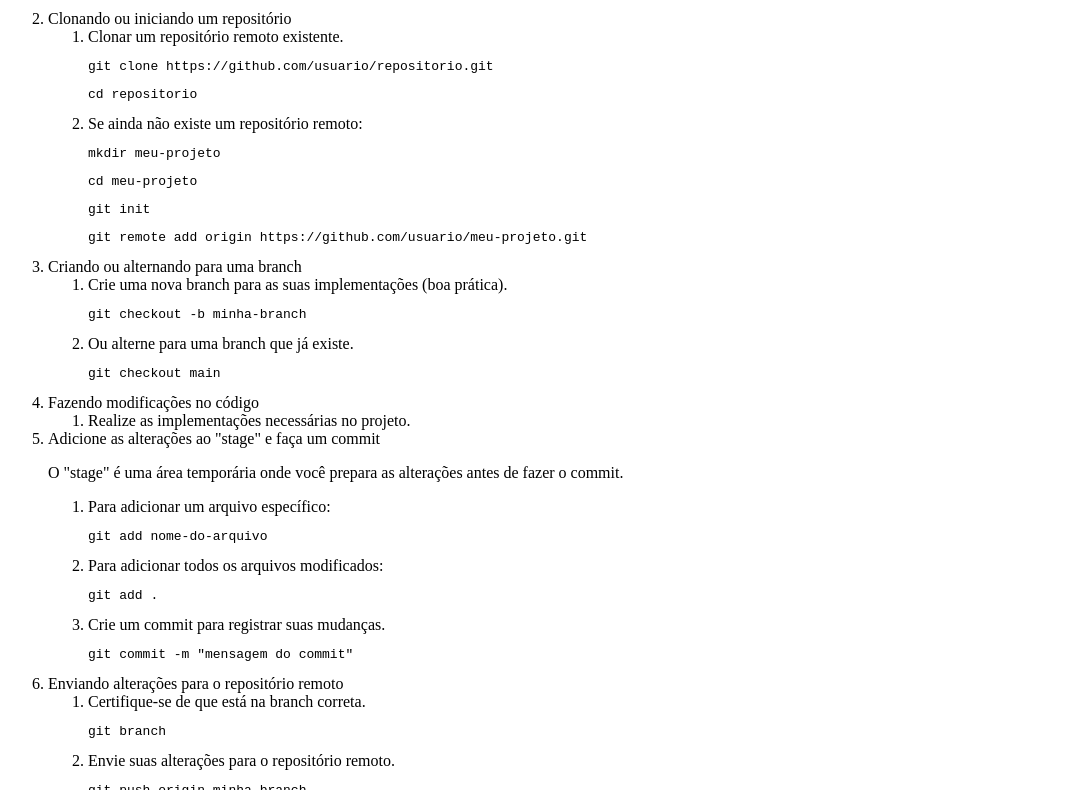
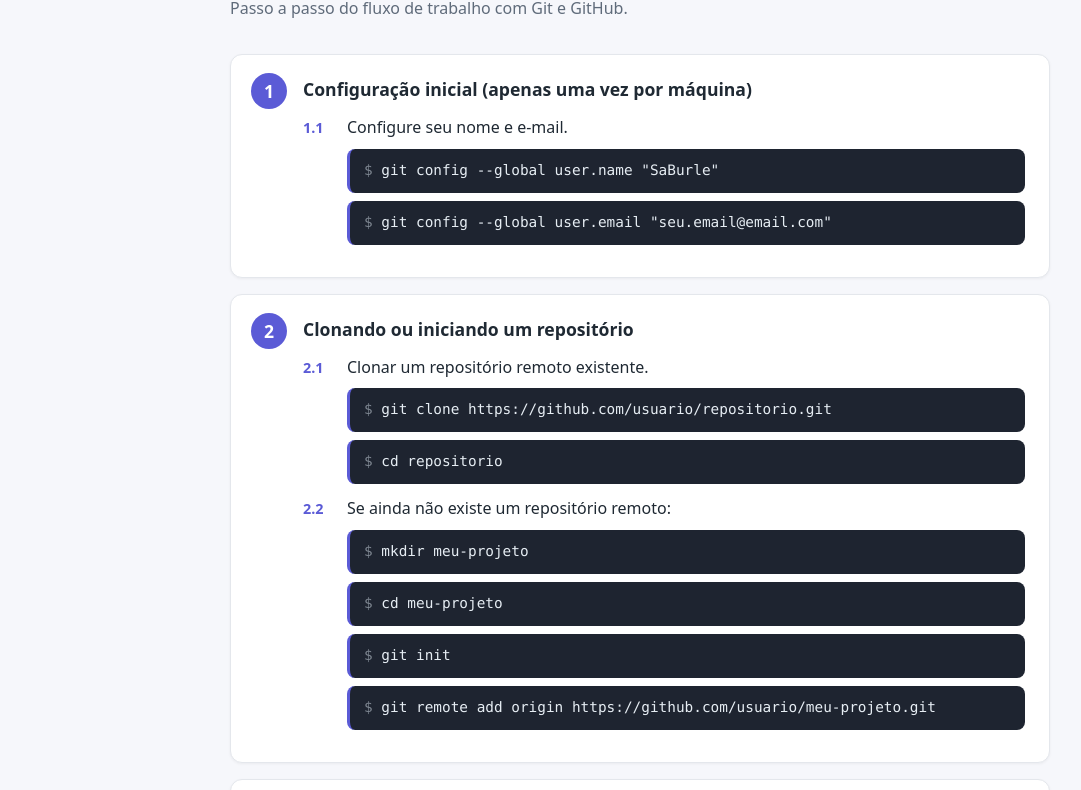
Before and after one commit to SaBurle/M5_Pratique, a plain HTML site: page M5_Git_GitHub/aula5.5/index.html in a window 1280 px wide. Shown: the part 111-901 px from the top of the page, without its empty margins (0-1081 px from the left). Drawn offline with Linux system fonts and the light colour scheme.

Commit message:
M5_aula5.5: estilização da página
Adiciona título, cartões por etapa, numeração 7.1/7.2 e blocos de
comando em estilo terminal, com cor de destaque roxa e tema escuro.

Co-Authored-By: Claude Opus 5.5 <noreply@anthropic.com>

```diff
--- a/M5_Git_GitHub/aula5.5/index.html
+++ b/M5_Git_GitHub/aula5.5/index.html
@@ -4,8 +4,173 @@
     <meta charset="UTF-8">
     <meta name="viewport" content="width=device-width, initial-scale=1.0">
     <title>Guia de comandos Git</title>
+    <style>
+        :root {
+            --bg: #f6f7fb;
+            --card: #ffffff;
+            --text: #1f2933;
+            --muted: #5f6b7a;
+            --accent: #5b5bd6;
+            --border: #e4e7ec;
+            --code-bg: #1e2430;
+            --code-text: #e6edf3;
+        }
+
+        @media (prefers-color-scheme: dark) {
+            :root {
+                --bg: #0f1218;
+                --card: #171b23;
+                --text: #e6e9ef;
+                --muted: #9aa4b2;
+                --accent: #7c7ff2;
+                --border: #262c38;
+                --code-bg: #0b0e13;
+            }
+        }
+
+        body {
+            margin: 0;
+            font-family: system-ui, -apple-system, "Segoe UI", Roboto, sans-serif;
+            background: var(--bg);
+            color: var(--text);
+            line-height: 1.6;
+        }
+
+        main {
+            max-width: 820px;
+            margin: 0 auto;
+            padding: 48px 16px;
+        }
+
+        h1 {
+            margin: 0 0 8px;
+            font-size: 2rem;
+        }
+
+        h1 span {
+            color: var(--accent);
+        }
+
+        .subtitulo {
+            margin: 0 0 32px;
+            color: var(--muted);
+        }
+
+        /* Etapas (1, 2, 3...) */
+        main > ol {
+            list-style: none;
+            margin: 0;
+            padding: 0;
+            counter-reset: etapa;
+        }
+
+        main > ol > li {
+            counter-increment: etapa;
+            position: relative;
+            margin-bottom: 16px;
+            padding: 20px 24px 20px 72px;
+            background: var(--card);
+            border: 1px solid var(--border);
+            border-radius: 12px;
+            box-shadow: 0 1px 3px rgba(0, 0, 0, 0.05);
+            font-size: 1.1rem;
+            font-weight: 600;
+        }
+
+        main > ol > li::before {
+            content: counter(etapa);
+            position: absolute;
+            top: 18px;
+            left: 20px;
+            width: 36px;
+            height: 36px;
+            display: grid;
+            place-items: center;
+            border-radius: 50%;
+            background: var(--accent);
+            color: #ffffff;
+            font-weight: 700;
+        }
+
+        main > ol > li > * {
+            font-size: 1rem;
+            font-weight: 400;
+        }
+
+        main > ol > li > p {
+            color: var(--muted);
+        }
+
+        /* Passos (7.1, 7.2...) */
+        main > ol > li > ol {
+            list-style: none;
+            margin: 12px 0 0;
+            padding: 0;
+            counter-reset: passo;
+        }
+
+        main > ol > li > ol > li {
+            counter-increment: passo;
+            position: relative;
+            margin: 12px 0;
+            padding-left: 44px;
+        }
+
+        main > ol > li > ol > li::before {
+            content: counter(etapa) "." counter(passo);
+            position: absolute;
+            top: 1px;
+            left: 0;
+            color: var(--accent);
+            font-size: 0.9rem;
+            font-weight: 700;
+        }
+
+        ul {
+            margin: 8px 0;
+            padding-left: 20px;
+        }
+
+        ul li::marker {
+            color: var(--accent);
+        }
+
+        /* Comandos */
+        pre {
+            margin: 8px 0;
+            padding: 10px 14px;
+            overflow-x: auto;
+            background: var(--code-bg);
+            color: var(--code-text);
+            border-left: 3px solid var(--accent);
+            border-radius: 8px;
+            font-size: 0.9rem;
+        }
+
+        code {
+            font-family: "Cascadia Code", Consolas, "Courier New", monospace;
+        }
+
+        pre code::before {
+            content: "$ ";
+            color: #7d8590;
+        }
+
+        @media (max-width: 600px) {
+            main > ol > li {
+                padding: 16px 16px 16px 60px;
+            }
+
+            main > ol > li::before {
+                left: 14px;
+            }
+        }
+    </style>
 </head>
 <body>
+    <main>
+        <h1>Guia de comandos <span>Git</span></h1>
+        <p class="subtitulo">Passo a passo do fluxo de trabalho com Git e GitHub.</p>
         <ol>
             <li>Configuração inicial (apenas uma vez por máquina)
                 <ol>
@@ -103,5 +268,6 @@
                 </ol>
             </li>
         </ol>
+    </main>
 </body>
 </html>
```
Lines whose indentation alone changed are shown as unchanged.
